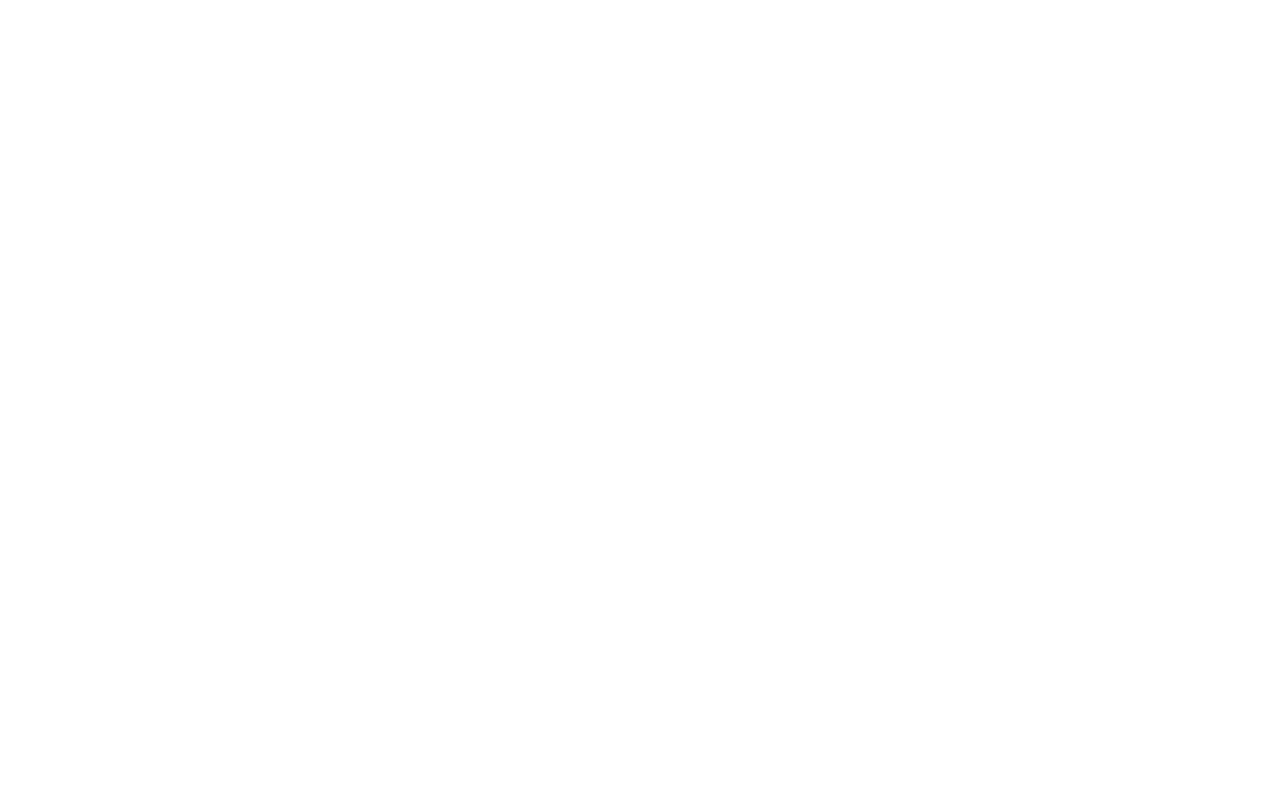
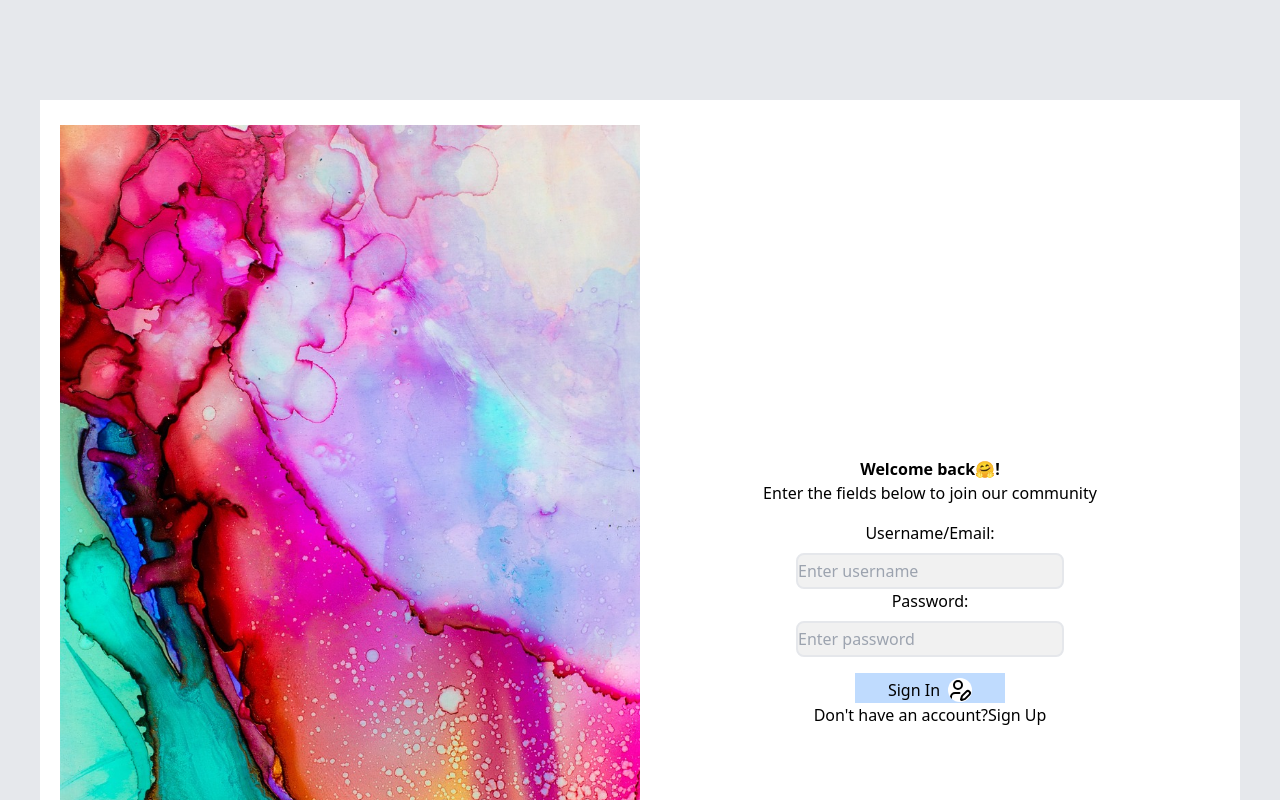
Before and after one commit to TeamOrlando/portfolio, a React (Vite) app: page /signin in a window 1280 px wide. Shown: the top 800 px of the page. Built offline with nearby package versions, Linux system fonts and the light colour scheme.

Commit message:
update sign-in and sign-up pages

```diff
--- a/src/pages/authentification/signin.jsx
+++ b/src/pages/authentification/signin.jsx
@@ -1,31 +1,84 @@
-import React from 'react'
+import { UserPenIcon } from "lucide-react"
+import signup from "../../assets/images/signup.jpg"
+import { useNavigate } from "react-router-dom"
+import { useForm } from "react-hook-form"
 
-function Signin() {
+
+const Signup = () => {
+    const navigate = useNavigate()
+    const { register, handleSubmit, watch, formState: { errors } } = useForm();
+    const onSubmit = (data) => {
+        console.log(data)
+    }
     return (
-    <div>
-        <form>
-            <div className="mb-8">
-            <label htmlFor=""></label>
-            <input type="text" />
+        <div className="h-[1200px] w-full bg-[#e6e8ec] flex items-center justify-center">
+            <div className="h-[1000px] w-[1200px] bg-white flex flex-row items-center pl-5 pr-5">
+
+                <div className="w-1/2 h-[950px] bg-pink-400 ">
+                    <img className="w-full h-full" src={signup} alt="" />
                 </div>
 
+                <div className="w-1/2 h-[950px] bg-white flex flex-col justify-center text-center ">
+                    <h2 className="font-bold">Welcome back🤗!</h2>
+                    <p>Enter the fields below to join our community</p>
+                    <form className="w-[300px] mx-auto p-4" onSubmit={handleSubmit(onSubmit)}>
+
+
+
+
+
+
                         <div>
-            <label htmlFor=""></label>
-            <input type="text" />
+                            <label htmlFor="name"
+                                className="text-gray-500 text-2 mb-1 mr-0"
+                            ></label>
+                            Username/Email:
+                            <input type="name"
+                                id="username"
+                                name="name"
+                                className="h-9 bg-[#f1f1f1] w-full mt-2 border-2 rounded-lg" placeholder="Enter username"
+                                {
+                                ...register("username", { required: "username required" })
+                                }
+                            />
+                            {errors.username && (<p className="text-red-500">{errors.username.message}</p>)}
+
+
+
+                        </div>
+                        <div>
+                            <label htmlFor="name"
+                                className="text-gray-500 text-2 mb-1 mr-0"
+                            ></label>
+                            Password:
+                            <input type="name"
+                                id="password"
+                                name="name"
+                                className="h-9 bg-[#f1f1f1] w-full mt-2 border-2 rounded-lg" placeholder="Enter password "
+                                {
+                                ...register("password", { required: "password required" })
+                                }
+                            />
+                            {errors.password && (<p className="text-red-500">{errors.password.message}</p>)}
+
+                        </div>
+                        <div className="pt-4 items-center justify-center flex flex-row">
+                            <button type="submit" className="w-[150px] h-[30px] bg-blue-200 text-black flex flex-row gap-2 pt-1 items-center justify-center">
+
+                                <span>Sign In</span>
+                                <UserPenIcon className="bg-white rounded-full" />
+                            </button>
+
                         </div>
 
-            <div>
-            <label htmlFor=""></label>
-            <input type="text" />
+                        <p>Don't have an account?
+                            <a href="#" onClick={() => navigate("/Signup")}>Sign Up</a> </p>
+                    </form>
+
                 </div>
-
-            <div>
-            <label htmlFor=""></label>
-            <input type="text" />
             </div>
-        </form>
         </div>
     )
 }
 
-export default Signin
+export default Signup
--- a/src/pages/authentification/signup.jsx
+++ b/src/pages/authentification/signup.jsx
@@ -2,6 +2,7 @@ import { UserPenIcon } from "lucide-react"
 import signup from "../../assets/images/signup.jpg"
 import { useNavigate } from "react-router-dom"
 import { useForm } from "react-hook-form"
+
 
 const Signup = () => {
     const navigate = useNavigate()
```
Also changed, not shown: src/assets/images/signup.jpg. Lines whose indentation alone changed are shown as unchanged.
